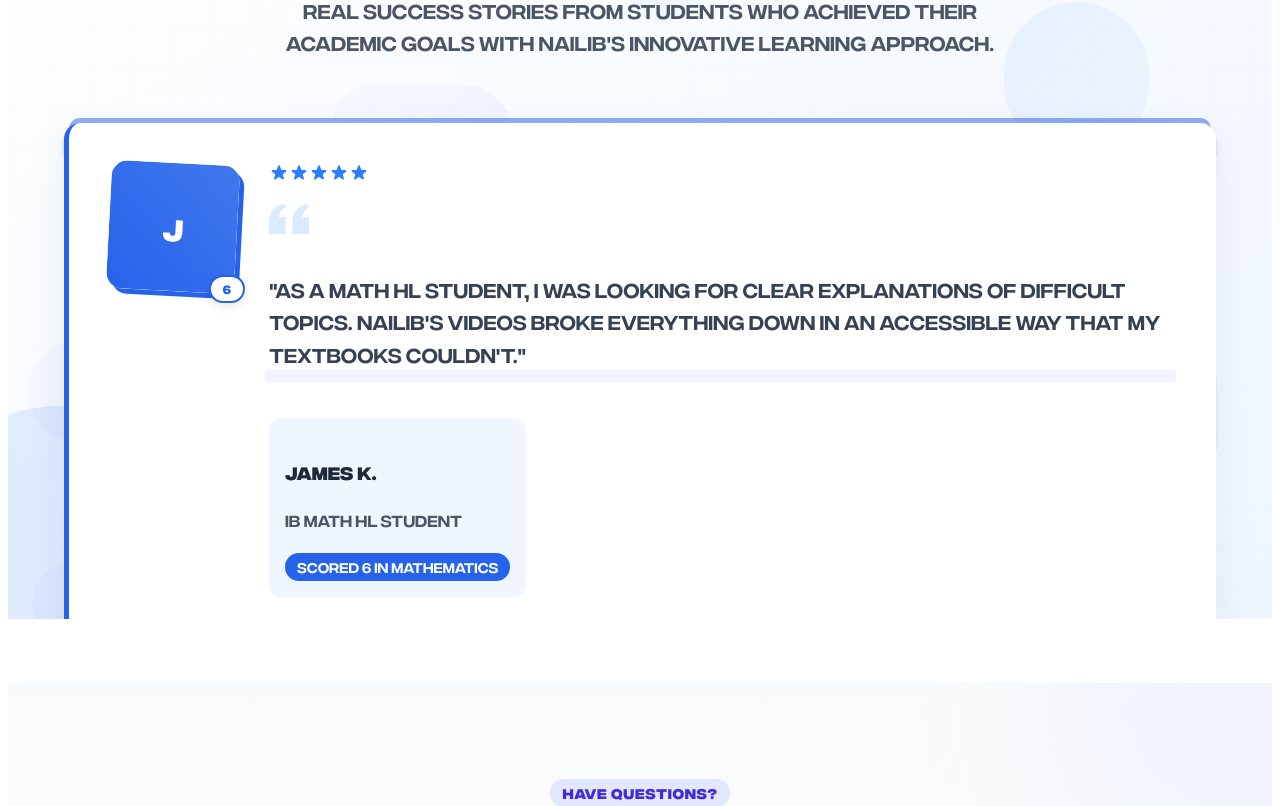
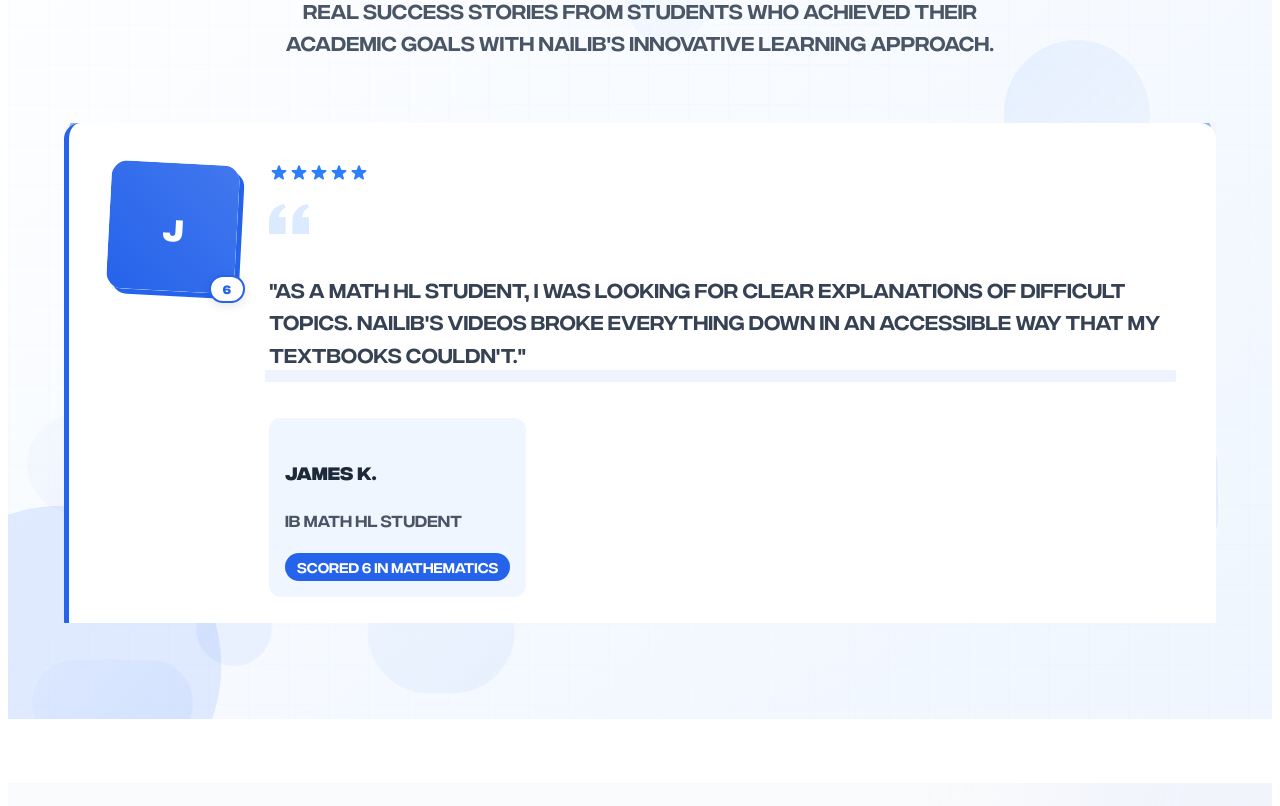
Before and after one commit to gauravsingh906/nailib-assign, a Next.js app: page / in a window 1280 px wide. Shown: the part 6580-7386 px from the top of the page. Built offline with nearby package versions, Linux system fonts and the light colour scheme.

Commit message:
fixed TestimonialSection scroll and min-height [400px] to [500px]

```diff
--- a/src/app/components/TestimonialSection.jsx
+++ b/src/app/components/TestimonialSection.jsx
@@ -192,7 +192,7 @@
           </p>
         </div>
 
-        <div className="relative mt-12 min-h-[400px]">
+        <div className="relative mt-12 min-h-[500px] overflow-x-scroll">
           {testimonials.map((testimonial, index) => (
             <div
               id={`testimonial-${index}`}
--- a/src/app/components/VideoSection.jsx
+++ b/src/app/components/VideoSection.jsx
@@ -138,7 +138,7 @@
   const filteredVideos = activeTab === 'all' ? videos : videos.filter(video => video.subject.toLowerCase() === activeTab);
 
   useEffect(() => {
-    // Animation would be implemented here in production
+
     if (sectionRef.current) {
       // Animation for section entry
     }
@@ -147,12 +147,12 @@
   const handleVideoSelect = (video) => {
     setActiveVideo(video);
     setIsPlaying(true);
-    // In production, this would trigger the video to play
+    //this would trigger the video to play
   };
 
   const togglePlayPause = () => {
     setIsPlaying(!isPlaying);
-    // In production, this would control the video playback
+    // this would control the video playback
   };
 
   return (
```
